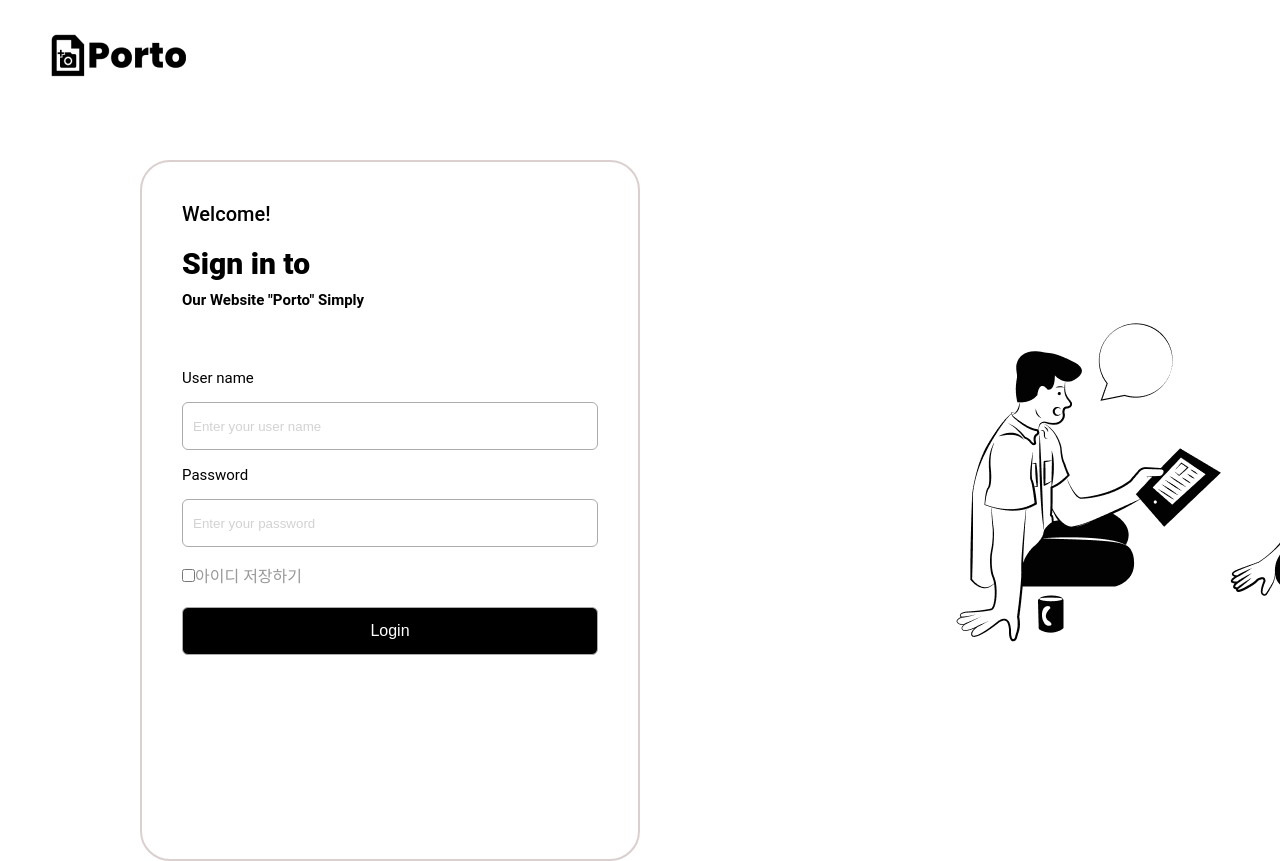
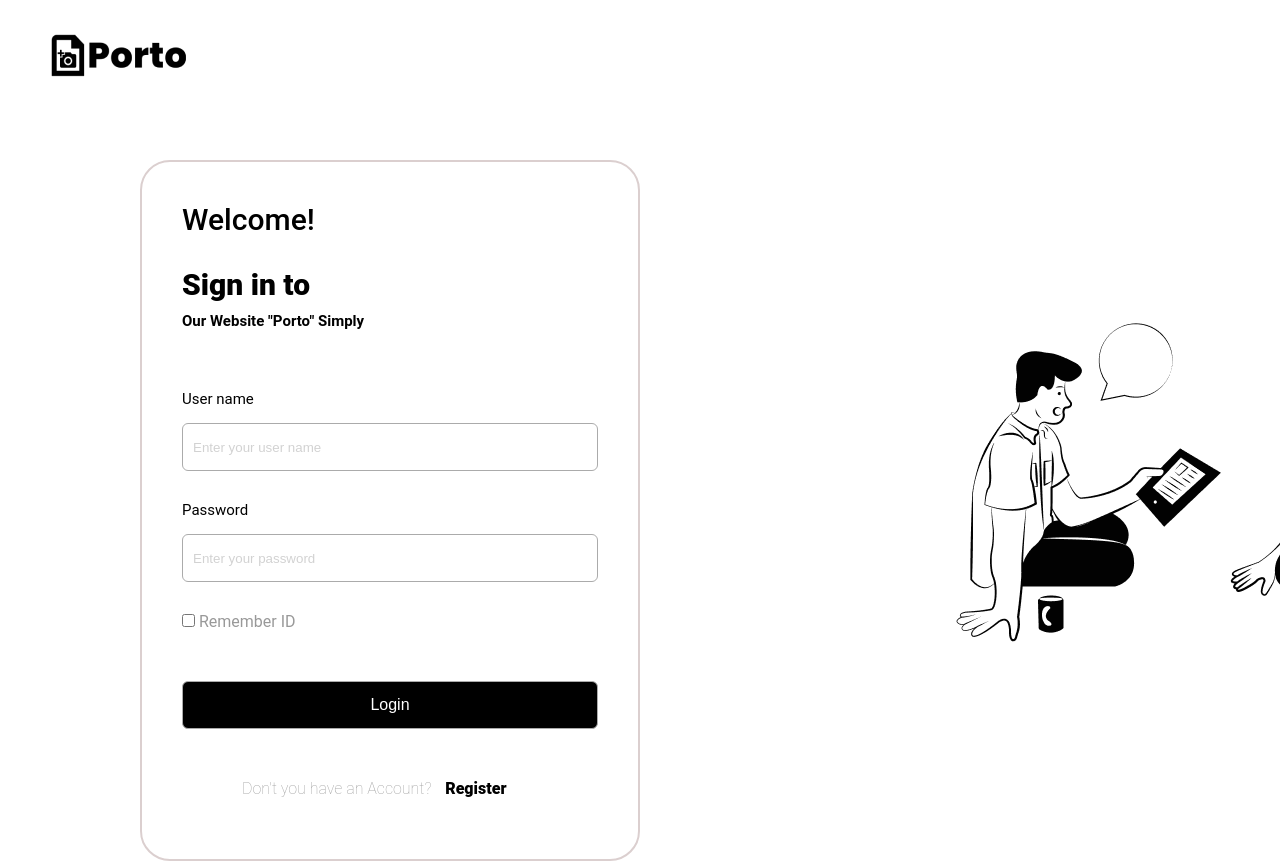
Before and after one commit to kh9486/Porto, a Flask app: page /login in a window 1280 px wide. Run offline with Flask 3, Linux system fonts and the light colour scheme.

Commit message:
feat: login -> register 이동 기능 추가

```diff
--- a/app.py
+++ b/app.py
@@ -36,6 +36,24 @@ def login():
     return render_template('login.html')
 
 
+@app.route('/register', methods=['GET', 'POST'])
+def register():
+    if request.method == 'POST':
+        id = request.form['userName']
+        password = request.form['userPassword']
+        if id in id_pass:
+            return """
+                <script>
+                alert("이미 존재하는 아이디입니다.")
+                history.back()
+                </script>
+                """
+        else:
+            id_pass[id] = password
+            return redirect('/login')
+    return render_template('register.html')
+
+
 @app.route('/resume', methods=['GET', 'POST'])
 def resume():
     if request.method == 'POST':
--- a/static/css/style_login.css
+++ b/static/css/style_login.css
@@ -24,9 +24,9 @@ body{
     float: left;
 }
 #welcome {
-    font-size: 20px;
+    font-size: 30px;
     font-weight: 500;
-    margin-bottom: 20px;
+    margin-bottom: 30px;
 }
 #porto {
     font-size: 15px;
@@ -54,7 +54,7 @@ body{
     height: 48px;
     padding: 0 10px;
     box-sizing: border-box;
-    margin-bottom: 16px;
+    margin-bottom: 30px;
     border-radius: 6px;
     background-color: #ffffff;
     border: 1px solid #ababab;
@@ -66,7 +66,7 @@ body{
     color: #fff;
     font-size: 16px;
     background-color: #000000;
-    margin-top: 20px;
+    margin-top: 50px;
 }
 #login-form > input[type="checkbox"]{
     display: none;
@@ -86,6 +86,18 @@ body{
     background-repeat: no-repeat;
     background-size: contain;
 }
+#login_bottom_text {
+    font-weight: 100;
+    color: #a0a0a0;
+    margin-left: 60px;
+    margin-top: 20px;
+}
+#bold-text {
+    margin-left: 10px;
+    font-weight: 1000;
+    color: #000000;
+    text-decoration-line: none;
+}
 .login-people {
     position: fixed;
     float: right;
--- a/templates/login.html
+++ b/templates/login.html
@@ -19,10 +19,11 @@
             <h3 id="userPassword">Password</h3>
             <input type="password" name="userPassword" placeholder="Enter your password">
             <label for="remember-check">
-                <input type="checkbox" id="remember-check">아이디 저장하기
+                <input type="checkbox" id="remember-check"> Remember ID
             </label>
             <input type="submit" value="Login">
         </form>
+        <p id="login_bottom_text">Don't you have an Account? <a id="bold-text" href={{ url_for('register') }}>Register</a></p>
     </div>
     <div class="login-people">
         <img src={{ url_for('static', filename='img/login-people.png') }} alt="">
```
Also changed, not shown: templates/register.html (added, +11 -0 lines).
